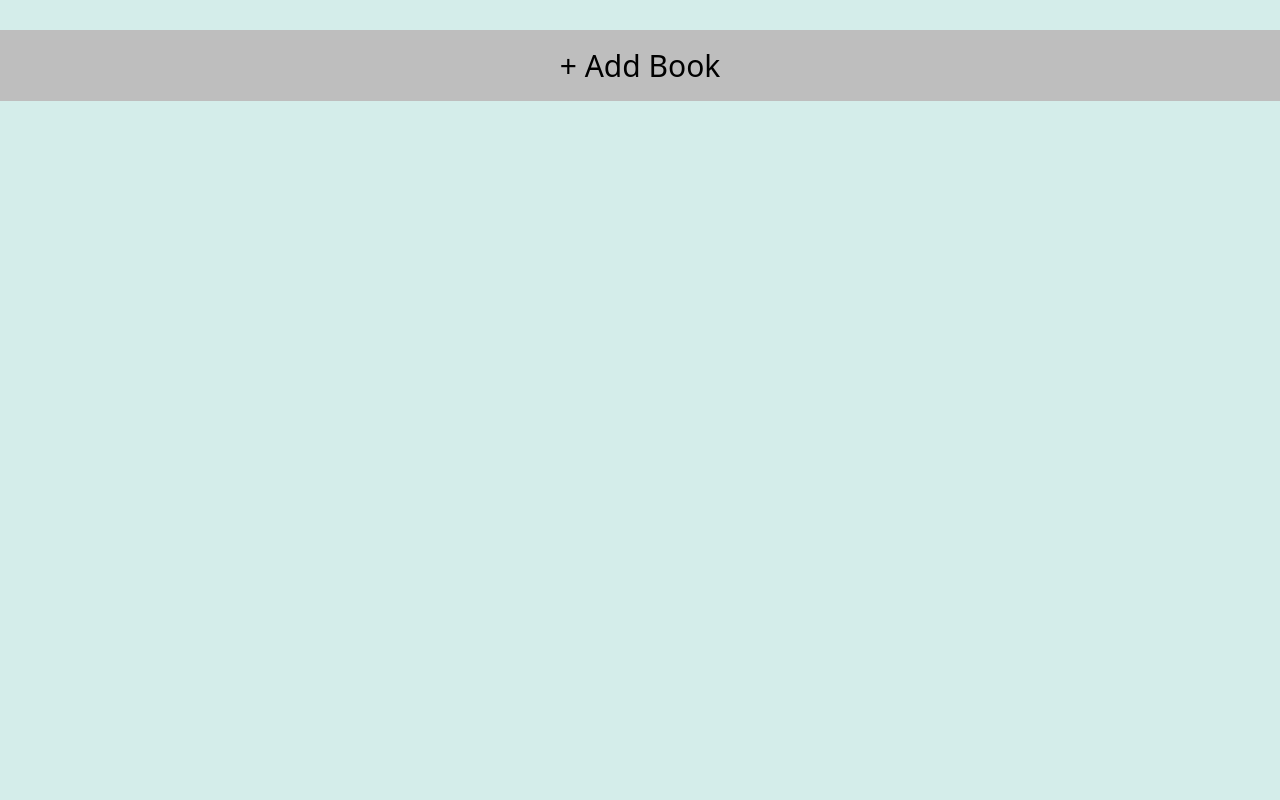
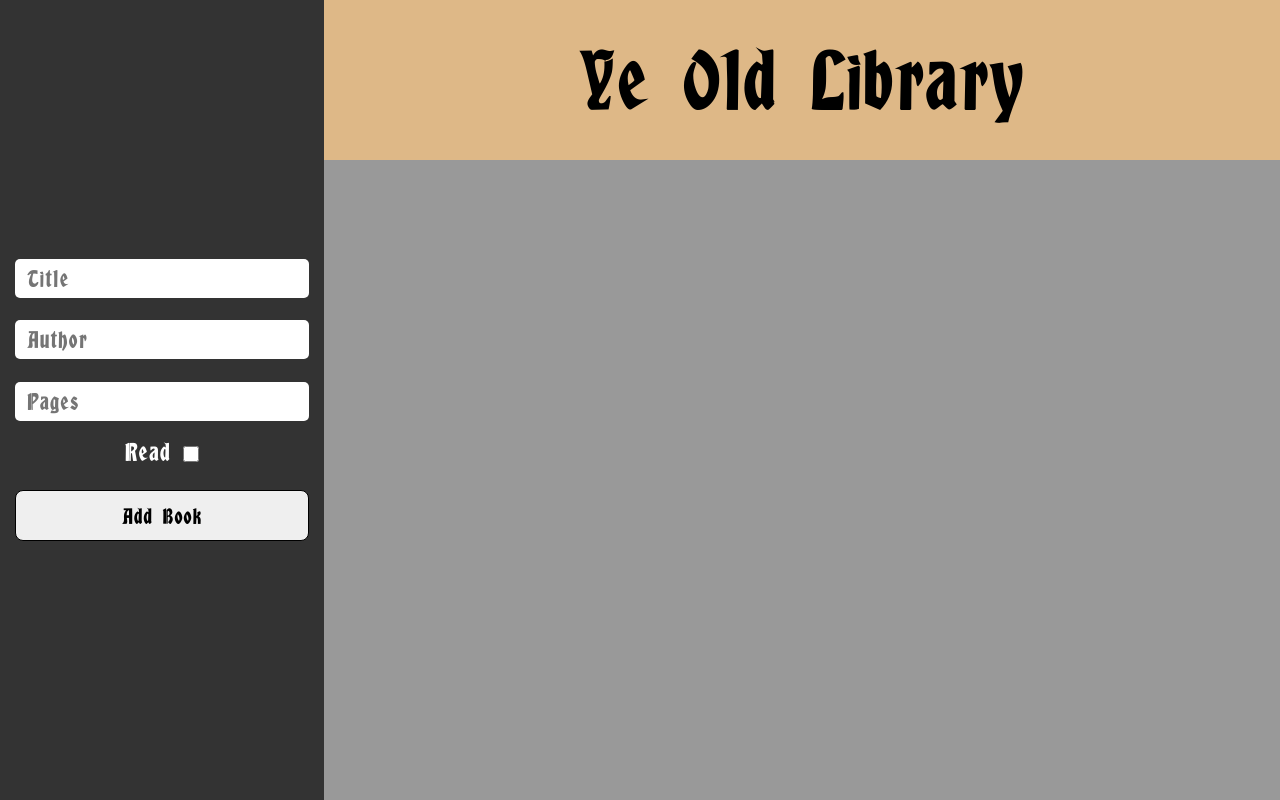
Before and after one commit to MattfromWii-Sports/library, a plain HTML site: page index.html in a window 1280 px wide. Drawn offline with Linux system fonts and the light colour scheme.

Commit message:
Rework Html Structure, Fix Parent Css, And Add General Theme

```diff
--- a/index.html
+++ b/index.html
@@ -7,11 +7,22 @@
         <title>Library</title>
     </head>
     <body>
-        <div id="add-btn">
-            <p>+ Add Book</p>
+        <div class="sidebar">
+            <form>
+                <input placeholder="Title" type="text" id="title" name="title" maxlength="100" required>
+                <input placeholder="Author" type="text" id="author" name="author" maxlength="100" required>
+                <input placeholder="Pages" type="number" id="pages" name="pages" max="100000" required>
+                <div class="read-check">
+                    <p>Read</p>
+                    <input type="checkbox" id="read" name="read">
+                </div>
+                <button type="submit">Add Book</button>
+            </form>
         </div>
+        <div class="title">Ye Old Library</div>
         <div class="card-container">
-        <!--<div class="card">
+        <!--Template:
+            <div class="card">
                 <h2>Title</h2>
                 <h3>Author</h3>
                 <p>Pages</p>
@@ -19,20 +30,8 @@
                     <button class="status-btn">Read</button>
                     <button class="remove-btn">Remove</button>
                 </div>
-            </div>-->
+            </div>
+        -->
         </div>
-        <dialog id="dialog-book">
-            <form>
-                <h4>Add Book</h4>
-                <input placeholder="Title" type="text" id="title" name="title" maxlength="100" required>
-                <input placeholder="Author" type="text" id="author" name="author" maxlength="100" required>
-                <input placeholder="Pages" type="number" id="pages" name="pages" max="100000" required>
-                <div class="read-check">
-                    <p>Read</p>
-                    <input type="checkbox" id="read" name="read">
-                </div>
-                <button type="submit">Submit</button>
-            </form>
-        </dialog>
     </body>
 </html>
--- a/styles.css
+++ b/styles.css
@@ -1,19 +1,98 @@
 * {
     padding: 0;
     margin: 0;
-    font-family: system-ui, -apple-system, BlinkMacSystemFont, 'Segoe UI', Roboto, Oxygen, Ubuntu, 'Open Sans', 'Helvetica Neue', sans-serif;
+    font-family: "albert-text", system-ui, -apple-system, BlinkMacSystemFont, 'Segoe UI', Roboto, Oxygen, Ubuntu, 'Open Sans', 'Helvetica Neue', sans-serif;
+    letter-spacing: 1px;
 }
 html {
     font-size: 15px;
-    --background-clr-main: #d4edea;
-    --background-clr-sec: #ffb987;
-    --background-clr-misc: #dba9b7;
+    --background-clr-main: rgb(153,153,153);
+    --background-clr-sec: rgb(51,51,51);
 }
 body {
-    width: 100vw;
-    background-color: var(--background-clr-main, silver);
+    min-width: 100vw;
+    min-height: 100svh;
+    background-color: var(--background-clr-main);
+    display: grid;
+    grid-template-columns: 1fr 3fr;
+    grid-template-rows: 1fr 4fr;
+}
+@font-face {
+    font-family: albert-text;
+    src: url(AlbertText-Bold.ttf);
 }
 
+/*Form*/
+.sidebar {
+    grid-area: 1 / 1 / -1 / 2;
+    display: flex;
+    justify-content: center;
+    align-items: center;
+    background-color: var(--background-clr-sec);
+}
+form {
+    display: flex;
+    flex-direction: column;
+    align-items: center;
+    gap: 1.5rem;
+    padding: 1rem;
+}
+form > h4 {
+    font-size: 1.5rem;
+}
+form input {
+    font-size: 1.4rem;
+    padding: 12px;
+    border-radius: 5px;
+    border-style: none;
+    height: 1rem;
+    width: 18rem;
+}
+form input:focus {
+    outline: none;
+    border: none;
+}
+.read-check {
+    display: flex;
+    justify-content: center;
+    align-items: center;
+    gap: .8rem;
+    margin-top: -.5rem;
+}
+.read-check > p {
+    font-size: 1.5rem;
+    color: white;
+}
+.read-check > input {
+    width: 1.1rem;
+    height: 1.1rem;
+    margin-top: 4px;
+}
+form button {
+    font-size: 1.3rem;
+    font-weight: 500;
+    width: 100%;
+    padding: .7rem;
+    border: 1px solid black;
+    border-radius: 8px;
+}
+form button:hover {
+    filter: brightness(90%);
+}
+
+/*Title*/
+/* To add: background image of wood plank */
+.title {
+    font-size: 5rem;
+    padding: 1rem;
+    grid-area: 1 / 2 / 2 / -1;
+    display: flex;
+    align-items: center;
+    justify-content: center;
+    background-color: burlywood;
+}
+
+/*Card container*/
 #add-btn {
     margin: 2rem auto;
     background-color: rgb(190, 190, 190);
@@ -31,9 +110,12 @@ body {
 
 .card-container {
     padding: 1rem 5rem;
+    grid-area: 2 / 2 / -1 / -1;
     display: grid;
     grid-template-columns: repeat(auto-fill, minmax(300px, 1fr));
     gap: 1.5rem;
+    background-color: var(--background-clr-main);
+
 }
 .card {
     background-color: whitesmoke;
@@ -87,62 +169,3 @@ body {
 .notread-btn {
     background-color: rgb(255, 45, 45);
 }
-
-/*Modal*/
-#dialog-book {
-    z-index: 1;
-    position: fixed;
-    padding: 2rem 3rem;
-    border: 2px solid black;
-    border-radius: 10px;
-    background-color: var(--background-clr-sec, orange);
-    top: 50%;
-    left: 50%;
-    transform: translate(-50%, -50%);
-}
-#dialog-book form {
-    display: flex;
-    flex-direction: column;
-    align-items: center;
-    gap: 1.5rem;
-}
-form > h4 {
-    font-size: 1.5rem;
-}
-form input {
-    font-size: 1.4rem;
-    padding: 12px;
-    border-radius: 5px;
-    border-style: none;
-    height: 1rem;
-}
-form input:focus {
-    outline: none;
-    border: none;
-}
-.read-check {
-    display: flex;
-    justify-content: center;
-    align-items: center;
-    gap: .8rem;
-    margin-top: -.5rem;
-}
-.read-check > p {
-    font-size: 1.5rem;
-}
-.read-check > input {
-    width: 1.1rem;
-    height: 1.1rem;
-    margin-top: 4px;
-}
-form button {
-    font-size: 1.3rem;
-    font-weight: 500;
-    width: 100%;
-    padding: .7rem;
-    border: 1px solid black;
-    border-radius: 8px;
-}
-form button:hover {
-    filter: brightness(90%);
-}
```
